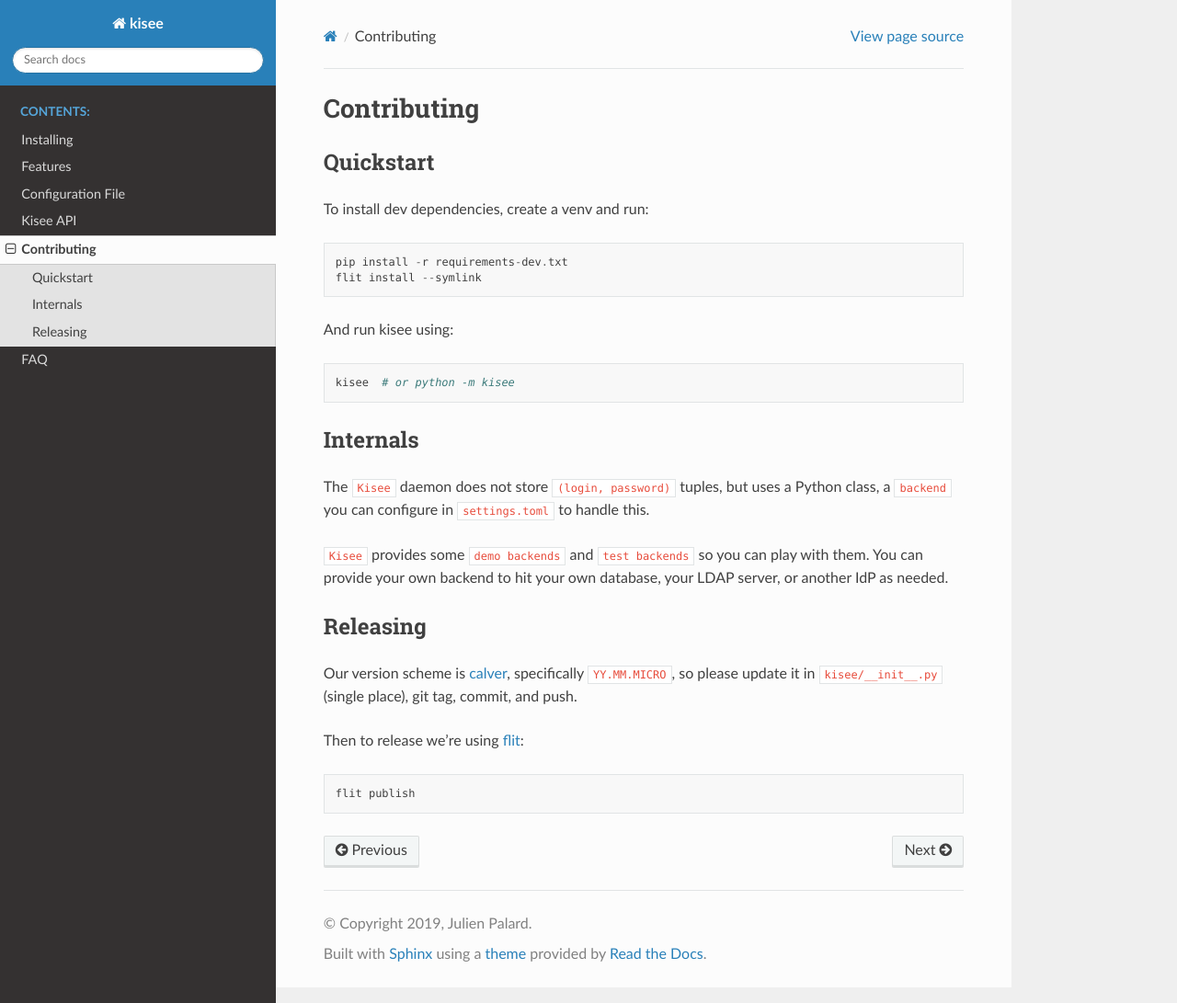
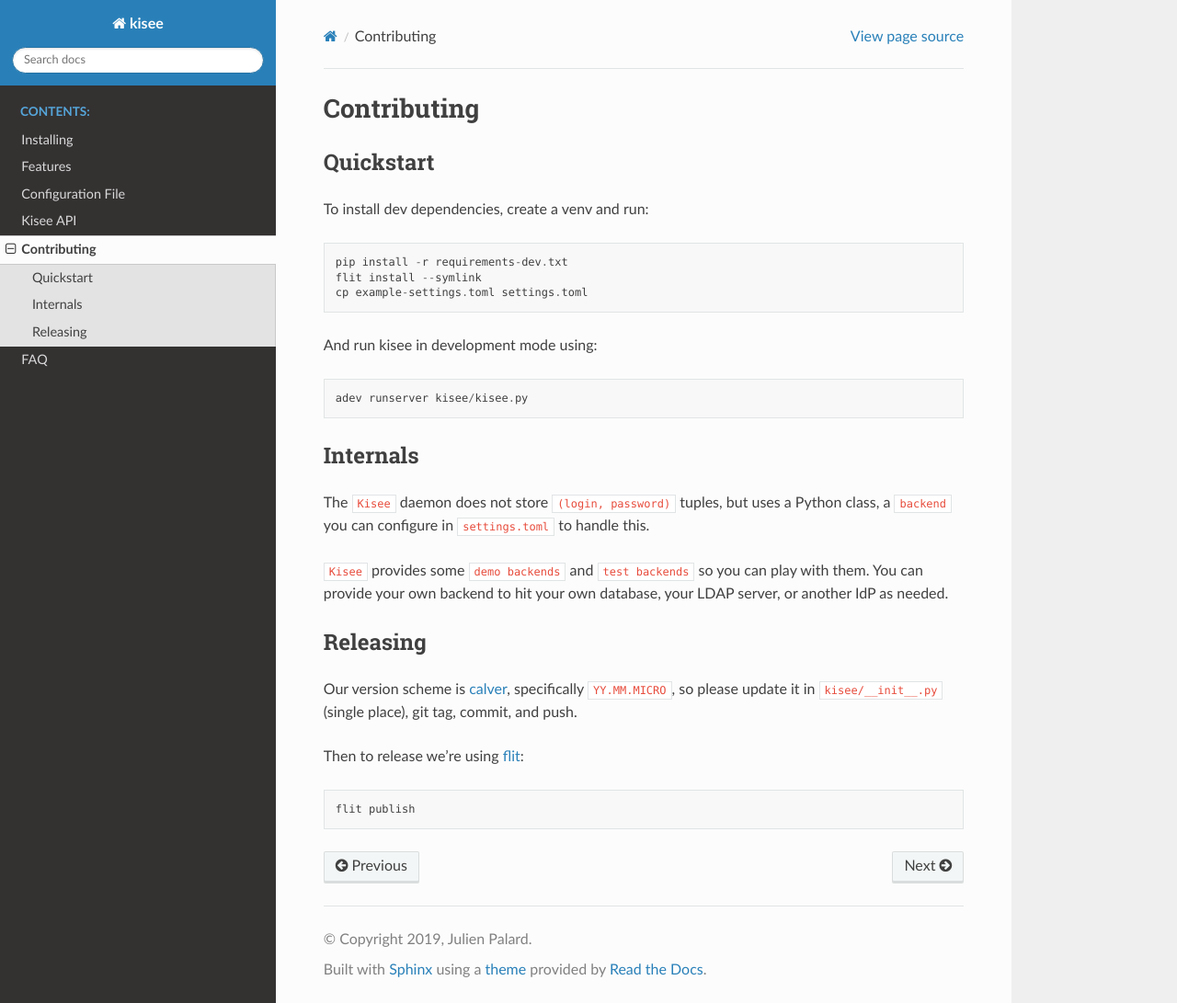
Before and after one commit to meltygroup/kisee, a Sphinx documentation site: the page built from docs/contributing.rst, in a window 1280 px wide and 1091 px high. Shown: the whole window at 92% size. Built offline with Sphinx 7.4.7 and the Read the Docs theme 2.0.0, drawn with Linux system fonts in a browser that asks for light colours.

Commit message:
Use adev.

```diff
--- a/docs/contributing.rst
+++ b/docs/contributing.rst
@@ -8,10 +8,11 @@ To install dev dependencies, create a venv and run::
 
   pip install -r requirements-dev.txt
   flit install --symlink
+  cp example-settings.toml settings.toml
 
-And run kisee using::
+And run kisee in development mode using::
 
-  kisee  # or python -m kisee
+  adev runserver kisee/kisee.py
 
 
 Internals
```
Also changed, not shown: 4 other files.
